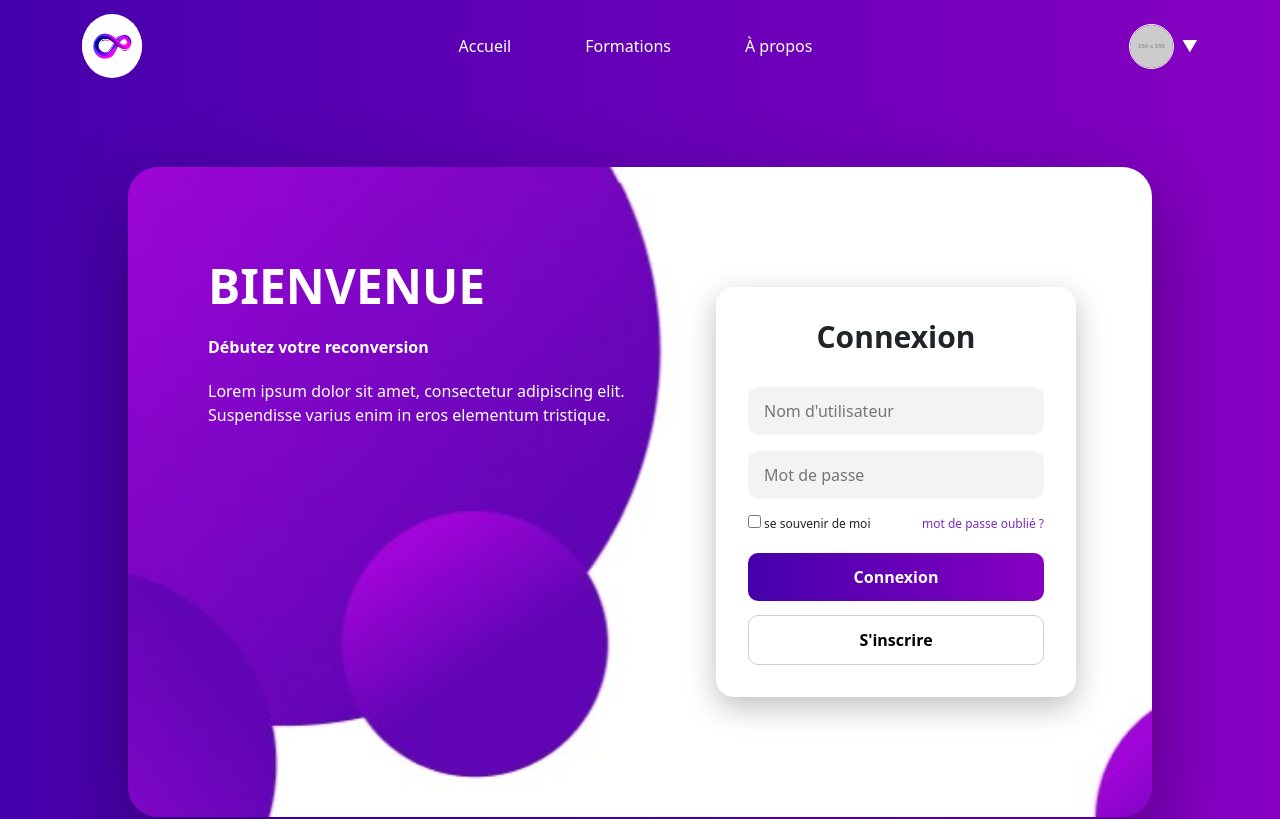
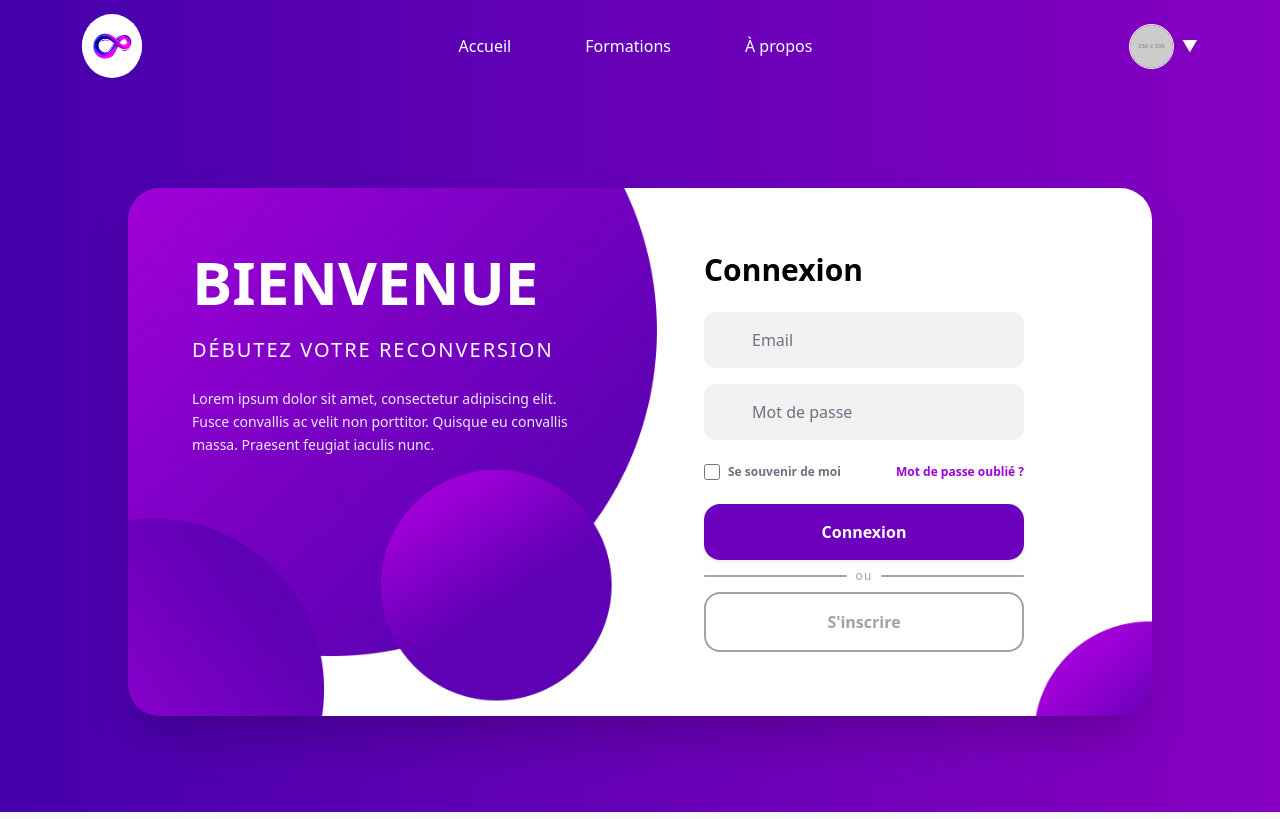
Before and after one commit to MakineIUT/SAE_501, a React (Vite) app: page /connexion in a window 1280 px wide. Shown: the top 819 px of the page. Built offline with nearby package versions, Linux system fonts and the light colour scheme.

Commit message:
modification connexio/inscription

```diff
--- a/src/App.css
+++ b/src/App.css
@@ -0,0 +1,8 @@
+@tailwind base;
+@tailwind components;
+@tailwind utilities;
+
+
+a {
+  @apply transition-all duration-300;
+}
--- a/src/App.jsx
+++ b/src/App.jsx
@@ -1,6 +1,6 @@
 import { useState } from 'react'
 import { BrowserRouter, Routes, Route } from "react-router-dom";
-import './index.css'
+import './app.css'
 import Accueil from "./pages/Accueil.jsx";
 import Apropos from "./pages/Apropos.jsx";
 import Connexion from "./pages/Connexion.jsx";
--- a/src/pages/Connexion.jsx
+++ b/src/pages/Connexion.jsx
@@ -1,180 +1,123 @@
-import { useState } from "react";
-import { User, Lock } from "lucide-react";
+import React, { useState } from 'react';
+import { Link } from 'react-router-dom';
 
-export default function Connexion() {
-  const [isLogin, setIsLogin] = useState(true);
+const Connexion = () => {
+    // État pour gérer les identifiants
+    const [credentials, setCredentials] = useState({
+        email: '',
+        password: ''
+    });
+
+    const handleChange = (e) => {
+        setCredentials({ ...credentials, [e.target.name]: e.target.value });
+    };
+
+    const handleSubmit = (e) => {
+        e.preventDefault();
+        console.log("Tentative de connexion avec :", credentials);
+    };
 
     return (
+        <div className="flex items-center justify-center py-12 min-h-[calc(100vh-80px)] bg-gradient-to-r from-[#4500ab] to-[#8700c2]">
+            <div className="container mx-auto px-4">
+                <div className="flex justify-center">
+                    <div className="w-full max-w-5xl">
+                        {/* Carte principale */}
                         <div
-      style={{
-        minHeight: "100vh",
-        width: "100%",
-        display: "flex",
-        justifyContent: "center",
-        alignItems: "center",
-        background:
-          "linear-gradient(90deg, rgba(69,0,171,1) 0%, rgba(135,0,194,1) 100%)",
-      }}
+                            className="flex flex-col md:flex-row shadow-2xl border-0 rounded-[2rem] overflow-hidden bg-white bg-center bg-cover"
+                            style={{ backgroundImage: "url('/Fond_connexion_SPHERE.png')" }}
                         >
-      {/* CADRE */}
-      <div
-        style={{
-          width: "80%",
-          maxWidth: "1400px",
-          height: "650px",
-          position: "relative",
-          borderRadius: "30px",
-          overflow: "hidden",
-          boxShadow: "0 30px 80px rgba(0,0,0,0.35)",
-        }}
-      >
-        {/* IMAGE */}
-        <img
-          src="/src/assets/fond_pconnexioninscr.jpg"
-          alt="fond"
-          style={{
-            position: "absolute",
-            inset: 0,
-            width: "100%",
-            height: "100%",
-            objectFit: "cover",
-          }}
-        />
 
-        {/* CONTENU */}
-        <div
-          style={{
-            position: "absolute",
-            inset: 0,
-            display: "flex",
-          }}
-        >
-          {/* GAUCHE */}
-          <div
-            style={{
-              width: "50%",
-              paddingLeft: "80px",
-              paddingTop: "90px",
-              color: "white",
-            }}
-          >
-            <h1 style={{ fontSize: "48px", fontWeight: "bold" }}>
-              BIENVENUE
-            </h1>
-            <p style={{ marginTop: "20px", fontWeight: "600" }}>
+                            {/* Côté Gauche - Message de bienvenue (Inversé ou identique selon ton choix) */}
+                            <div className="md:w-1/2 flex flex-col p-10 lg:p-16 text-white">
+                                <h2 className="text-5xl lg:text-6xl font-bold mb-6 text-uppercase">Bienvenue</h2>
+                                <h4 className="text-xl font-light mb-6 tracking-widest uppercase">
                                     Débutez votre reconversion
-            </p>
-            <p style={{ marginTop: "20px", maxWidth: "420px" }}>
-              Lorem ipsum dolor sit amet, consectetur adipiscing elit.
-              Suspendisse varius enim in eros elementum tristique.
+                                </h4>
+                                <p className="text-sm leading-relaxed opacity-90">
+                                    Lorem ipsum dolor sit amet, consectetur adipiscing elit. Fusce convallis ac velit non porttitor. Quisque eu convallis massa. Praesent feugiat iaculis nunc.
                                 </p>
                             </div>
 
-          {/* DROITE */}
-          <div
-            style={{
-              width: "50%",
-              display: "flex",
-              justifyContent: "center",
-              alignItems: "center",
-            }}
-          >
-            <div
-              style={{
-                width: "360px",
-                background: "white",
-                borderRadius: "18px",
-                padding: "32px",
-                boxShadow: "0 10px 30px rgba(0,0,0,0.25)",
-              }}
-            >
-              <h2
-                style={{
-                  fontSize: "30px",
-                  fontWeight: "bold",
-                  textAlign: "center",
-                  marginBottom: "32px",
-                }}
-              >
-                Connexion
-              </h2>
+                            {/* Côté Droit - Formulaire de connexion */}
+                            <div className="md:w-1/2 p-10 lg:p-16 ">
+                                <div className="mb-6">
+                                    <h2 className="text-3xl font-bold mb-0 text-black">Connexion</h2>
+                                </div>
 
-              <div style={{ marginBottom: "16px" }}>
+                                <form onSubmit={handleSubmit} className="space-y-4 w-80">
+                                    {/* Email */}
+                                    <div>
                                         <input
-                  type="text"
-                  placeholder="Nom d'utilisateur"
-                  style={{
-                    width: "100%",
-                    padding: "12px 16px",
-                    borderRadius: "10px",
-                    background: "#f3f3f3",
-                    border: "none",
-                  }}
+
+                                            type="email"
+                                            name="email"
+                                            value={credentials.email}
+                                            onChange={handleChange}
+                                            className="w-full px-5 py-3 rounded-xl bg-[#F1F1F1]  focus:ring-2 focus:ring-purple-600 focus:outline focus:outline-purple-600 text-black placeholder-gray-500"
+                                            placeholder="Email"
+                                            required
                                         />
                                     </div>
 
-              <div style={{ marginBottom: "16px" }}>
+                                    {/* Mot de passe */}
+                                    <div>
                                         <input
                                             type="password"
+                                            name="password"
+                                            value={credentials.password}
+                                            onChange={handleChange}
+                                            className="w-full px-5 py-3 rounded-xl bg-[#F1F1F1]  focus:ring-2 focus:ring-purple-600 focus:outline focus:outline-purple-600 text-black placeholder-gray-500"
                                             placeholder="Mot de passe"
-                  style={{
-                    width: "100%",
-                    padding: "12px 16px",
-                    borderRadius: "10px",
-                    background: "#f3f3f3",
-                    border: "none",
-                  }}
+                                            required
                                         />
                                     </div>
+                                    {/*Se souvenir de moi & mpd oublié*/}
+                                    <div className=" flex items-center justify-between mt-4" >
+                                        <div className="flex items-center">
+                                            <input id="souvenir" name="souvenir" type="checkbox" className="accent-purple-600/25 hover:accent-purple-600 h-4 w-4 border-gray-500 focus:ring-purple-600  "/>
+                                            <label for="remember_me" className='ml-2 text-xs text-gray-500 font-bold' >
+                                                Se souvenir de moi
+                                            </label>
 
-              <div
-                style={{
-                  display: "flex",
-                  justifyContent: "space-between",
-                  fontSize: "12px",
-                  marginBottom: "20px",
-                }}
-              >
-                <label>
-                  <input type="checkbox" /> se souvenir de moi
-                </label>
-                <span style={{ color: "#7b2cbf", cursor: "pointer" }}>
-                  mot de passe oublié ?
-                </span>
+                                        </div>
+                                        <div className="flex items-center ">
+                                            <a href="#" className="text-xs no-underline font-bold text-[#9F00D7]">
+                                                Mot de passe oublié ?
+                                            </a>
+                                        </div>
                                     </div>
 
+                                    {/* Bouton de connexion */}
+                                    <div className="pt-4 mt-0">
                                         <button
-                style={{
-                  width: "100%",
-                  padding: "12px",
-                  color: "white",
-                  fontWeight: "bold",
-                  borderRadius: "10px",
-                  border: "none",
-                  background:
-                    "linear-gradient(90deg, rgba(69,0,171,1), rgba(135,0,194,1))",
-                  marginBottom: "14px",
-                }}
+                                            type="submit"
+                                            className="w-full py-3 text-white font-bold text-base rounded-2xl bg-[#6D00BC] hover:bg-[#5a009d] transform active:scale-[0.98] transition-all shadow-sm"
                                         >
                                             Connexion
                                         </button>
+                                        {/*séparation*/}
+                                        <div className="relative flex items-center justify-center my-2">
+                                            <div className="flex-grow border-t-2 border-[#A2A2A2] rounded-lg"></div>
+                                            <span className="flex-shrink mx-2 text-[#A2A2A2] text-xs lowercase tracking-widest ">
+                                                ou
+                                            </span>
+                                            <div className="flex-grow border-t-2 border-[#A2A2A2] rounded-lg"></div>
+                                        </div>
+                                        {/*bouton d'inscription*/}
+                                        <a href ="/Inscription" className="no-underline block w-full py-3 text-base text-center text-[#A2A2A2] font-bold rounded-2xl border-2 border-[#A2A2A2] hover:border-[#9F00D7] hover:border-4 hover:text-[#9F00D7] transition-all transform active:scale-[0.98]">
+                                            S'inscrire
+                                        </a>
+                                    </div>
+                                </form>
+                            </div>
 
-              <button
-                style={{
-                  width: "100%",
-                  padding: "12px",
-                  borderRadius: "10px",
-                  border: "1px solid #ccc",
-                  background: "white",
-                  fontWeight: "bold",
-                }}
-              >
-                S'inscrire
-              </button>
                         </div>
                     </div>
                 </div>
             </div>
         </div>
     );
-}
+};
+
+export default Connexion;
--- a/src/pages/Inscription.jsx
+++ b/src/pages/Inscription.jsx
@@ -1,220 +1,127 @@
-import { useState } from "react";
-import { User, Lock, Mail } from "lucide-react";
-import { useNavigate } from "react-router-dom";
-
-export default function Inscription() {
-const [email, setEmail] = useState("");
-const [password, setPassword] = useState("");
-const [nom, setNom] = useState("");
-const [prenom, setPrenom] = useState("");
+import React, { useState } from 'react';
+import { Link } from 'react-router-dom';
 
 
-const handleNavigation = (page) => {
-  console.log(`Navigation vers: ${page}`);
-  navigate(`/${page}`);
+const Inscription = () => {
+    // Ajout d'un état pour gérer les champs du formulaire (Axe d'amélioration)
+    const [formData, setFormData] = useState({
+        email: '',
+        password: '',
+        nom: '',
+        prenom: ''
+    });
+
+    const handleChange = (e) => {
+        setFormData({ ...formData, [e.target.name]: e.target.value });
     };
 
     return (
+        <div className="flex items-center justify-center py-12 min-h-[calc(100vh-80px)] bg-gradient-to-r from-[#4500ab] to-[#8700c2]">
+            <div className="container mx-auto px-4">
+                <div className="flex justify-center">
+                    <div className="w-full max-w-5xl">
+                        {/* Carte principale */}
                         <div
-      style={{
-        minHeight: "100vh",
-        width: "100%",
-        display: "flex",
-        justifyContent: "center",
-        alignItems: "center",
-        background:
-          "linear-gradient(90deg, rgba(69,0,171,1) 0%, rgba(135,0,194,1) 100%)"
-      }}
+                            className="flex flex-col md:flex-row shadow-2xl border-0 rounded-[2rem] overflow-hidden bg-white bg-center bg-cover"
+                            style={{ backgroundImage: "url('/Fond_connexion_SPHERE.png')" }}
                         >
-      {/* CADRE */}
-      <div
-        style={{
-          width: "80%",
-          maxWidth: "1400px",
-          height: "650px",
-          position: "relative",
-          borderRadius: "30px",
-          overflow: "hidden",
-          boxShadow: "0 30px 80px rgba(0,0,0,0.35)",
-        }}
-      >
-        {/* IMAGE */}
-        <img
-          src="/src/assets/fond_pconnexioninscr.jpg"
-          alt="fond"
-          style={{
-            position: "absolute",
-            inset: 0,
-            width: "100%",
-            height: "100%",
-            objectFit: "cover",
-          }}
-        />
 
-        {/* CONTENU */}
-        <div
-          style={{
-            position: "absolute",
-            inset: 0,
-            display: "flex",
-          }}
-        >
-          {/* GAUCHE */}
-          <div
-            style={{
-              width: "50%",
-              paddingLeft: "80px",
-              paddingTop: "90px",
-              color: "white",
-            }}
-          >
-            <h1 style={{ fontSize: "48px", fontWeight: "bold" }}>
-              BIENVENUE
-            </h1>
-            <p style={{ marginTop: "20px", fontWeight: "600" }}>
+                            {/* Côté Gauche - Message de bienvenue */}
+                            <div className="md:w-1/2 flex flex-col p-10 lg:p-16 text-white ">
+                                <h2 className="text-5xl lg:text-6xl font-bold mb-6">BIENVENUE</h2>
+                                <h4 className="text-xl font-light mb-6 tracking-widest uppercase">
                                     Débutez votre reconversion
-            </p>
-            <p style={{ marginTop: "20px", maxWidth: "420px" }}>
-              Lorem ipsum dolor sit amet, consectetur adipiscing elit.
-              Suspendisse varius enim in eros elementum tristique.
+                                </h4>
+                                <p className="text-sm leading-relaxed opacity-90">
+                                    Lorem ipsum dolor sit amet, consectetur adipiscing elit. Fusce convallis ac velit non porttitor. Quisque eu convallis massa. Praesent feugiat iaculis nunc.
                                 </p>
                             </div>
 
-          {/* DROITE */}
-          <div
-            style={{
-              width: "50%",
-              display: "flex",
-              justifyContent: "center",
-              alignItems: "center",
-            }}
+                            {/* Côté Droit - Formulaire */}
+                            <div className="md:w-1/2 p-10 lg:p-16 ">
+                                <div className="mb-6">
+                                    <h2 className="text-3xl font-bold mb-2 text-black">Inscription</h2>
+                                    <p className="text-sm text-gray-600">
+                                        Déjà inscrit ?{' '}
+                                        <Link
+                                            to="/Connexion"
+                                            className="no-underline font-bold text-gray-950 hover:text-purple-600 transition-colors "
                                         >
-            <div
-              style={{
-                width: "360px",
-                background: "white",
-                borderRadius: "18px",
-                padding: "32px",
-                boxShadow: "0 10px 30px rgba(0,0,0,0.25)",
-              }}
-            >
-              <h2
-                style={{
-                  fontSize: "30px",
-                  fontWeight: "bold",
-                  textAlign: "center",
-                  marginBottom: "8px",
-                }}
-              >
-                Inscription
-              </h2>
+                                            Connectez-vous.
+                                        </Link>
+                                    </p>
+                                </div>
 
-              <p
-                style={{
-                  fontSize: "12px",
-                  textAlign: "center",
-                  marginBottom: "24px",
-                }}
-              >
-                Déjà inscrit ?{" "}
-                <span onClick={() => handleNavigation("connexion")} style={{ color: "#7b2cbf", cursor: "pointer" }}>
-                  Connectez-vous
-                </span>
-              </p>
+                                <form className="space-y-4 w-80">
+                                    {/* Email */}
+                                    <div>
 
-              {/* Email */}
-              <div style={{ marginBottom: "14px" }}>
                                         <input
                                             type="email"
+                                            name="email"
+                                            value={formData.email}
+                                            onChange={handleChange}
+                                            className=" w-full px-5 py-3 rounded-xl bg-[#F1F1F1]  focus:ring-2 focus:ring-purple-600 focus:outline focus:outline-purple-600 text-black placeholder-gray-500"
                                             placeholder="Email"
-                  value={email}
-                  onChange={(e) => setEmail(e.target.value)}
-                  style={{
-                    width: "100%",
-                    padding: "12px 16px",
-                    borderRadius: "10px",
-                    background: "#f3f3f3",
-                    border: "none",
-                  }}
+                                            required
                                         />
                                     </div>
 
                                     {/* Mot de passe */}
-              <div style={{ marginBottom: "14px" }}>
+                                    <div>
                                         <input
                                             type="password"
+                                            name="password"
+                                            value={formData.password}
+                                            onChange={handleChange}
+                                            className="w-full px-5 py-3 rounded-xl bg-[#F1F1F1] border-none focus:ring-2 focus:ring-purple-600 outline-none text-black placeholder-gray-500"
                                             placeholder="Mot de passe"
-                  value={password}
-                  onChange={(e) => setPassword(e.target.value)}
-                  style={{
-                    width: "100%",
-                    padding: "12px 16px",
-                    borderRadius: "10px",
-                    background: "#f3f3f3",
-                    border: "none",
-                  }}
+                                            required
                                         />
                                     </div>
 
                                     {/* Nom */}
-              <div style={{ marginBottom: "14px" }}>
+                                    <div>
                                         <input
                                             type="text"
+                                            name="nom"
+                                            value={formData.nom}
+                                            onChange={handleChange}
+                                            className="w-full px-5 py-3 rounded-xl bg-[#F1F1F1] border-none focus:ring-2 focus:ring-purple-600 outline-none text-black placeholder-gray-500"
                                             placeholder="Nom"
-                  style={{
-                    width: "100%",
-                    padding: "12px 16px",
-                    borderRadius: "10px",
-                    background: "#f3f3f3",
-                    border: "none",
-                  }}
                                         />
                                     </div>
 
                                     {/* Prénom */}
-              <div style={{ marginBottom: "22px" }}>
+                                    <div className="pb-4">
                                         <input
                                             type="text"
+                                            name="prenom"
+                                            value={formData.prenom}
+                                            onChange={handleChange}
+                                            className="w-full px-5 py-3 rounded-xl bg-[#F1F1F1] border-none focus:ring-2 focus:ring-purple-600 outline-none text-black placeholder-gray-500"
                                             placeholder="Prénom"
-                  style={{
-                    width: "100%",
-                    padding: "12px 16px",
-                    borderRadius: "10px",
-                    background: "#f3f3f3",
-                    border: "none",
-                  }}
                                         />
                                     </div>
 
+                                    {/* Bouton de validation */}
+                                    <div className='mt-0'>
                                         <button
-              onClick={() => {
-    const newUser = {
-      role: "APPRENANT",
-      email,
-      nom,
-      prenom
-    };
+                                            type="submit"
+                                            className="w-full py-3 text-white font-semibold text-base rounded-2xl bg-[#6D00BC] hover:bg-[#5a009d] transform active:scale-[0.98] transition-all shadow-sm"
+                                        >
+                                            Inscription
+                                        </button>
+                                    </div>
+                                </form>
+                            </div>
 
-    localStorage.setItem("user", JSON.stringify(newUser));
-    navigate("/accueil");
-  }}
-                style={{
-                  width: "100%",
-                  padding: "12px",
-                  color: "white",
-                  fontWeight: "bold",
-                  borderRadius: "10px",
-                  border: "none",
-                  background:
-                    "linear-gradient(90deg, rgba(69,0,171,1), rgba(135,0,194,1))",
-                }}
-              >
-                S'inscrire
-              </button>
                         </div>
                     </div>
                 </div>
             </div>
         </div>
     );
-}
+};
+
+export default Inscription;
--- a/tailwind.config.js
+++ b/tailwind.config.js
@@ -1,10 +1,22 @@
+/** @type {import('tailwindcss').Config} */
 export default {
   content: [
     "./index.html",
-    "./src/**/*.{js,jsx}"
+    "./src/**/*.{js,ts,jsx,tsx}",
   ],
   theme: {
-    extend: {},
+    extend: {
+      colors: {
+
+        'sphere-purple': '#6D00BC',
+        'sphere-gradient-start': '#4500ab',
+        'sphere-gradient-end': '#8700c2',
+        'sphere-gray': '#F1F1F1',
+      },
+      borderRadius: {
+        '4xl': '2rem',
+      }
+    },
   },
   plugins: [],
 }
```
Also changed, not shown: public/Fond_connexion_SPHERE.png (added). Lines whose indentation alone changed are shown as unchanged.
